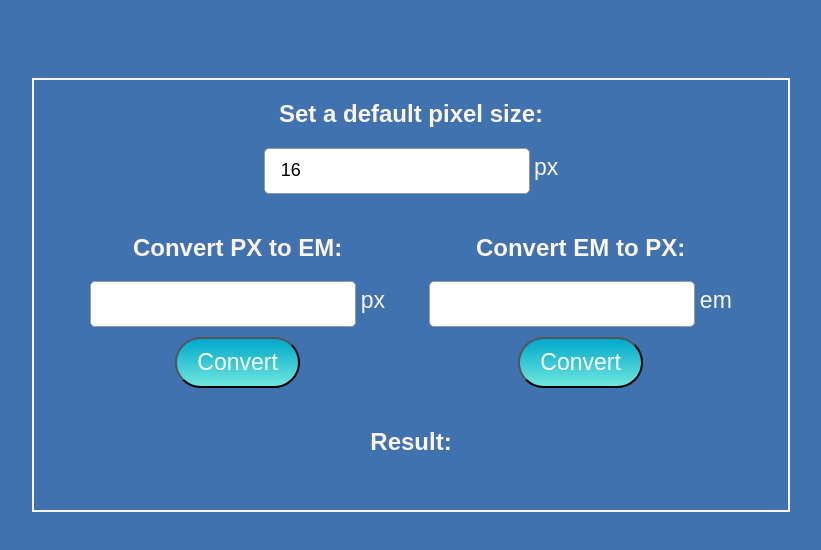
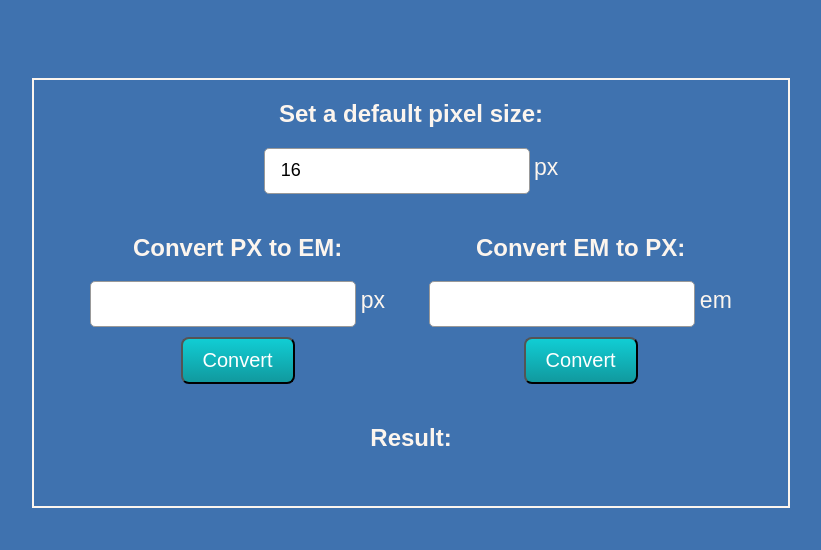
Before and after one commit to mayankmmx/PX-EM-Converter, a plain HTML site: page index.html in a window 1280 px wide. Shown: the part 142-692 px from the top of the page, without its empty margins (229-1050 px from the left). Drawn offline with Linux system fonts and the light colour scheme.

Commit message:
Update styles.css

```diff
--- a/styles.css
+++ b/styles.css
@@ -38,28 +38,28 @@ body{
 }
 
 .btn {
-  background: #00A8CC;
-  background-image: -webkit-linear-gradient(top, #00A8CC, #6FE7DD);
-  background-image: -moz-linear-gradient(top, #00A8CC, #6FE7DD);
-  background-image: -ms-linear-gradient(top, #00A8CC, #6FE7DD);
-  background-image: -o-linear-gradient(top, #00A8CC, #6FE7DD);
-  background-image: linear-gradient(to bottom, #00A8CC, #6FE7DD);
-  -webkit-border-radius: 28;
-  -moz-border-radius: 28;
-  border-radius: 28px;
-  font-family: Arial;
+  background: #11cdd4;
+  background-image: -webkit-linear-gradient(top, #11cdd4, #11999e);
+  background-image: -moz-linear-gradient(top, #11cdd4, #11999e);
+  background-image: -ms-linear-gradient(top, #11cdd4, #11999e);
+  background-image: -o-linear-gradient(top, #11cdd4, #11999e);
+  background-image: linear-gradient(to bottom, #11cdd4, #11999e);
+  -webkit-border-radius: 8;
+  -moz-border-radius: 8;
+  border-radius: 8px;
+  font-family: 'Montserrat', sans-serif;
   color: #ffffff;
-  font-size: 23px;
+  font-size: 20px;
   padding: 10px 20px 10px 20px;
   text-decoration: none;
 }
 
 .btn:hover {
-  background: #FF2E63;
-  background-image: -webkit-linear-gradient(top, #FF2E63, #FF6464);
-  background-image: -moz-linear-gradient(top, #FF2E63, #FF6464);
-  background-image: -ms-linear-gradient(top, #FF2E63, #FF6464);
-  background-image: -o-linear-gradient(top, #FF2E63, #FF6464);
-  background-image: linear-gradient(to bottom, #FF2E63, #FF6464);
+  background: #30e3cb;
+  background-image: -webkit-linear-gradient(top, #30e3cb, #2bc4ad);
+  background-image: -moz-linear-gradient(top, #30e3cb, #2bc4ad);
+  background-image: -ms-linear-gradient(top, #30e3cb, #2bc4ad);
+  background-image: -o-linear-gradient(top, #30e3cb, #2bc4ad);
+  background-image: linear-gradient(to bottom, #30e3cb, #2bc4ad);
   text-decoration: none;
 }
```
